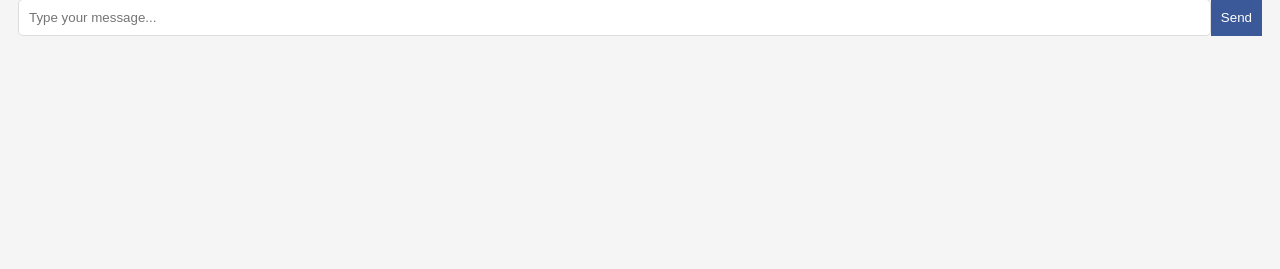
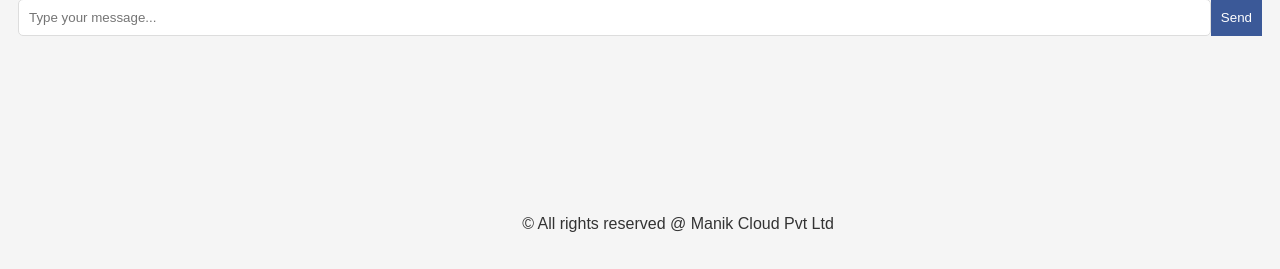
Before and after one commit to manikcloud/-manik-flask-chatgpt, a Flask app: page / in a window 1280 px wide. Shown: the part 531-800 px from the top of the page. Run offline with Flask 2, Linux system fonts and the light colour scheme.

Commit message:
v1.2 copy and footer

```diff
--- a/static/css/style.css
+++ b/static/css/style.css
@@ -69,3 +69,13 @@ h1 {
     border: none;
     cursor: pointer;
 }
+
+footer {
+    text-align: center;
+    padding: 20px;
+    background-color: #f5f5f5;
+    color: #333;
+    position: fixed;
+    bottom: 0;
+    width: 100%;
+}
--- a/static/js/script.js
+++ b/static/js/script.js
@@ -15,7 +15,7 @@ function sendMessage() {
     document.querySelector('.chatbox').appendChild(userMsgContainer);
 
     // Save chat history
-    localStorage.setItem('chatHistory', document.getElementById('chatbox').innerHTML);
+    localStorage.setItem('chatHistory', document.querySelector('.chatbox').innerHTML);
 
     // Send message to backend and get response
     fetch('/message', {
@@ -38,7 +38,12 @@ function sendMessage() {
         copyButton.textContent = 'Copy Code';
         copyButton.className = 'copy-button';
         copyButton.onclick = function() {
-            navigator.clipboard.writeText(data.message);
+            navigator.clipboard.writeText(data.message).then(function() {
+                alert('Code copied to clipboard!');
+            })
+            .catch(function() {
+                alert('Error in copying text to clipboard');
+            });
         };
         botMsgContainer.appendChild(copyButton);
 
@@ -51,7 +56,7 @@ function sendMessage() {
         document.querySelector('.chatbox').appendChild(botMsgContainer);
 
         // Save chat history
-        localStorage.setItem('chatHistory', document.getElementById('chatbox').innerHTML);
+        localStorage.setItem('chatHistory', document.querySelector('.chatbox').innerHTML);
     });
 
     // Clear input field
@@ -62,6 +67,6 @@ function sendMessage() {
 window.onload = function() {
     var chatHistory = localStorage.getItem('chatHistory');
     if (chatHistory) {
-        document.getElementById('chatbox').innerHTML = chatHistory;
+        document.querySelector('.chatbox').innerHTML = chatHistory;
     }
 };
--- a/templates/index.html
+++ b/templates/index.html
@@ -14,6 +14,10 @@
       <input type="text" id="userInput" placeholder="Type your message...">
       <button id="submitBtn">Send</button>
     </div>
+    <footer>
+        <p>&copy; All rights reserved @ Manik Cloud Pvt Ltd</p>
+    </footer>
+
     <script src="static/js/prism.js"></script>
     <script src="static/js/script.js"></script>
   </body>
```
